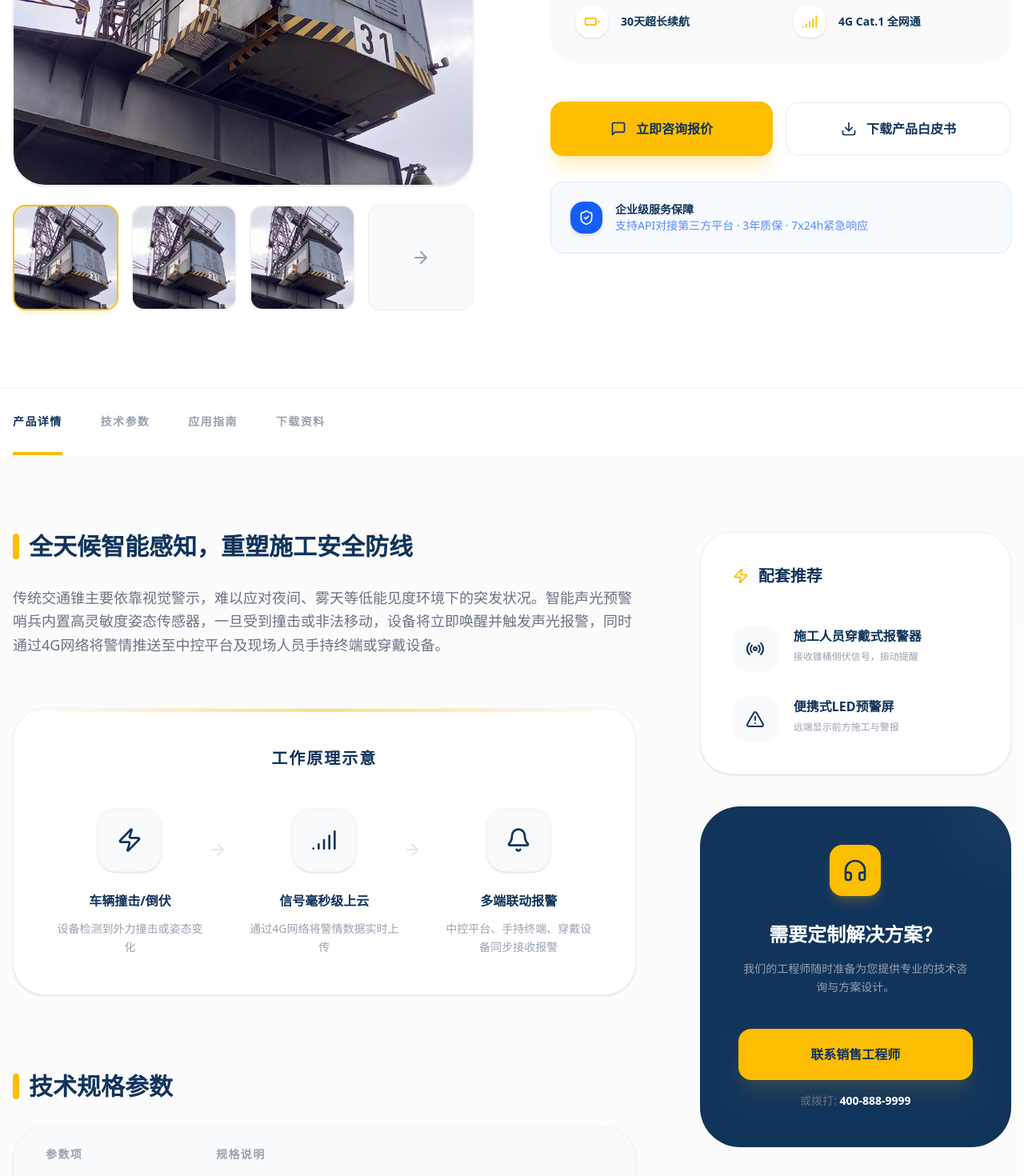
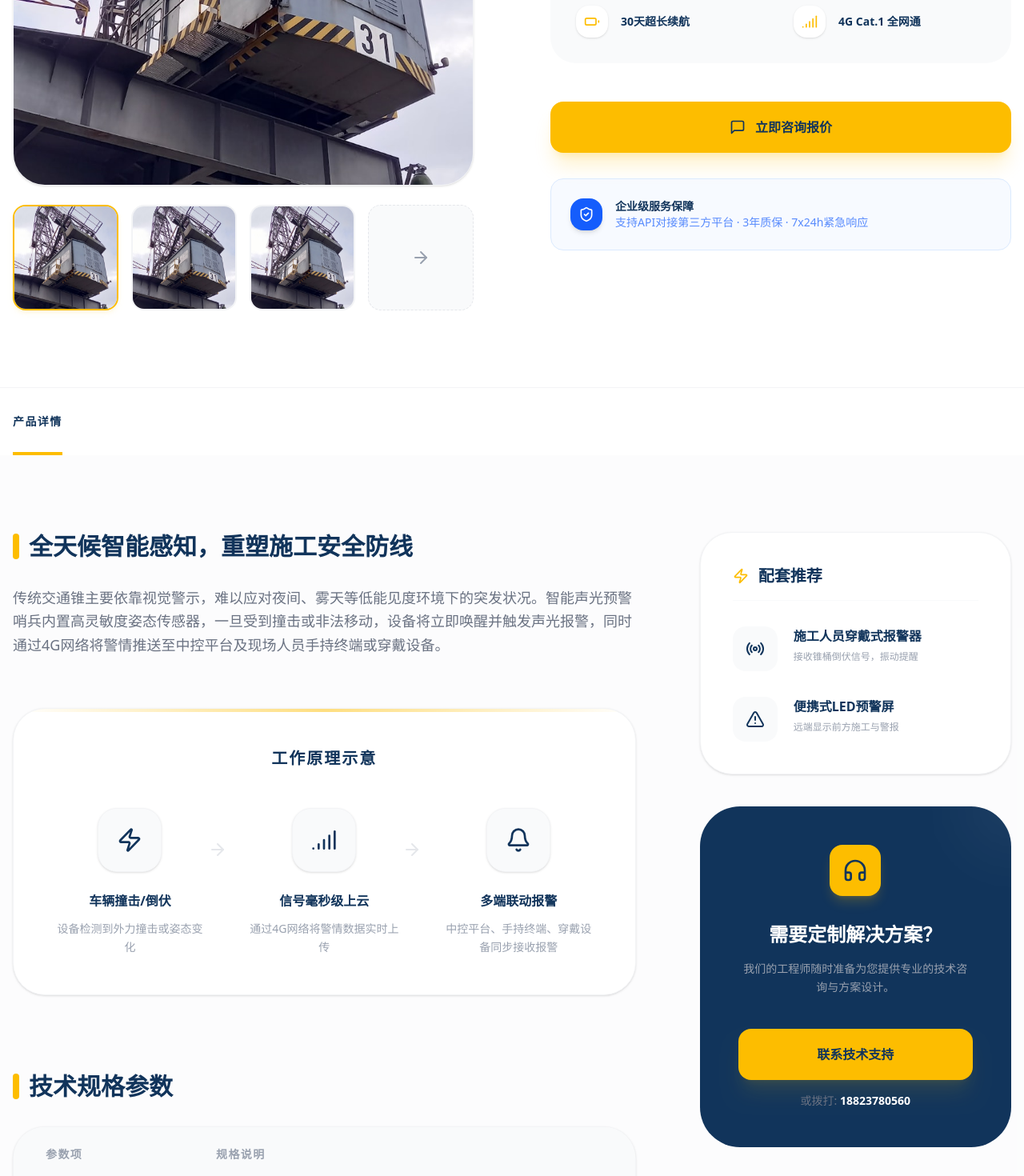
Before and after one commit to Will0253/zczk, a Next.js app: page /products/smart-sentinel in a window 1280 px wide. Shown: the part 740-2210 px from the top of the page at 80% size. Built offline with nearby package versions, Linux system fonts and the light colour scheme.

Commit message:
定稿产品中心页面

```diff
--- /dev/null
+++ b/components/sections/ContactCard.tsx
@@ -0,0 +1,38 @@
+import { Headphones } from 'lucide-react'
+import Link from 'next/link'
+
+interface ContactCardProps {
+  title?: string
+  description?: string
+  buttonText?: string
+  phone?: string
+}
+
+export function ContactCard({
+  title = '需要定制解决方案？',
+  description = '我们的工程师随时准备为您提供专业的技术咨询与方案设计。',
+  buttonText = '联系技术支持',
+  phone = '18823780560'
+}: ContactCardProps) {
+  return (
+    <div className="bg-[#11345b] p-12 rounded-[50px] text-white relative overflow-hidden group">
+      <div className="absolute top-0 right-0 w-32 h-32 bg-white/5 rounded-full -translate-y-1/2 translate-x-1/2 blur-2xl" />
+      <div className="relative z-10 text-center">
+        <div className="w-16 h-16 bg-[#fdbd00] rounded-2xl flex items-center justify-center mx-auto mb-8 shadow-lg shadow-[#fdbd00]/20 group-hover:scale-110 transition-transform">
+          <Headphones className="w-8 h-8 text-[#11345b]" />
+        </div>
+        <h4 className="text-2xl font-bold mb-4">{title}</h4>
+        <p className="text-gray-400 text-sm mb-10 leading-relaxed">{description}</p>
+        <div className="space-y-4">
+          <Link href="/contact" className="w-full py-5 bg-[#fdbd00] text-[#11345b] font-black rounded-2xl hover:bg-[#ffd700] transition-all shadow-xl shadow-[#fdbd00]/10 block text-center">
+            {buttonText}
+          </Link>
+          <div className="text-sm">
+            <span className="text-gray-500">或拨打: </span>
+            <a href={`tel:${phone}`} className="text-white font-bold hover:text-[#fdbd00]">{phone}</a>
+          </div>
+        </div>
+      </div>
+    </div>
+  )
+}
--- a/components/sections/ProductDetail.tsx
+++ b/components/sections/ProductDetail.tsx
@@ -5,6 +5,8 @@ import { ChevronRight, Star, Navigation, Bell, Battery, Signal, MessageSquare, D
 import { motion } from 'motion/react'
 import { useState } from 'react'
 import { ImageWithFallback } from '@/components/figma/ImageWithFallback'
+import { ProductRecommendations } from '@/components/sections/ProductRecommendations'
+import { ContactCard } from '@/components/sections/ContactCard'
 import type { Product } from '@/types/product'
 
 interface ProductDetailProps {
@@ -172,10 +174,6 @@ export function ProductDetail({ product }: ProductDetailProps) {
                 <MessageSquare className="w-5 h-5" />
                 <span>立即咨询报价</span>
               </Link>
-              <button className="flex-1 px-10 py-5 bg-white border-2 border-gray-100 text-[#11345b] font-black rounded-2xl hover:bg-gray-50 transition-all flex items-center justify-center gap-3">
-                <Download className="w-5 h-5" />
-                <span>下载产品白皮书</span>
-              </button>
             </div>
 
             <div className="mt-8 p-6 bg-blue-50/50 rounded-2xl flex items-center gap-4 border border-blue-100">
@@ -202,9 +200,6 @@ export function ProductDetail({ product }: ProductDetailProps) {
                 className={`py-8 text-sm font-black uppercase tracking-widest relative transition-colors ${activeTab === tab ? 'text-[#11345b]' : 'text-gray-400 hover:text-gray-600'}`}
               >
                 {tab === 'details' && '产品详情'}
-                {tab === 'specs' && '技术参数'}
-                {tab === 'guide' && '应用指南'}
-                {tab === 'download' && '下载资料'}
                 {activeTab === tab && (
                   <motion.div layoutId="activeTab" className="absolute bottom-0 left-0 right-0 h-1 bg-[#fdbd00]" />
                 )}
@@ -287,50 +282,10 @@ export function ProductDetail({ product }: ProductDetailProps) {
             <aside className="lg:w-1/3 space-y-10">
 
               {/* Recommendations */}
-              <div className="bg-white p-10 rounded-[40px] border border-gray-100 shadow-sm">
-                <h4 className="text-xl font-bold text-[#11345b] mb-8 pb-4 border-b border-gray-50 flex items-center gap-3">
-                  <Zap className="w-5 h-5 text-[#fdbd00]" />
-                  配套推荐
-                </h4>
-                <div className="space-y-8">
-                  {recommendations.map((item, i) => (
-                    <div key={i} className="group cursor-pointer">
-                      <div className="flex gap-5">
-                        <div className="w-14 h-14 bg-gray-50 rounded-2xl flex-shrink-0 flex items-center justify-center group-hover:bg-[#fdbd00]/10 transition-colors">
-                          <item.icon className="w-6 h-6 text-[#11345b]" />
-                        </div>
-                        <div>
-                          <h5 className="font-bold text-[#11345b] mb-1 group-hover:text-[#fdbd00] transition-colors">{item.title}</h5>
-                          <p className="text-xs text-gray-400 leading-relaxed">{item.desc}</p>
-                        </div>
-                      </div>
-                    </div>
-                  ))}
-                </div>
-              </div>
+              <ProductRecommendations recommendations={recommendations} />
 
               {/* Call to Action Card */}
-              <div className="bg-[#11345b] p-12 rounded-[50px] text-white relative overflow-hidden group">
-                <div className="absolute top-0 right-0 w-32 h-32 bg-white/5 rounded-full -translate-y-1/2 translate-x-1/2 blur-2xl" />
-                <div className="relative z-10 text-center">
-                  <div className="w-16 h-16 bg-[#fdbd00] rounded-2xl flex items-center justify-center mx-auto mb-8 shadow-lg shadow-[#fdbd00]/20 group-hover:scale-110 transition-transform">
-                    <Headphones className="w-8 h-8 text-[#11345b]" />
-                  </div>
-                  <h4 className="text-2xl font-bold mb-4">需要定制解决方案？</h4>
-                  <p className="text-gray-400 text-sm mb-10 leading-relaxed">
-                    我们的工程师随时准备为您提供专业的技术咨询与方案设计。
-                  </p>
-                  <div className="space-y-4">
-                    <Link href="/contact" className="w-full py-5 bg-[#fdbd00] text-[#11345b] font-black rounded-2xl hover:bg-[#ffd700] transition-all shadow-xl shadow-[#fdbd00]/10 block text-center">
-                      联系销售工程师
-                    </Link>
-                    <div className="text-sm">
-                      <span className="text-gray-500">或拨打: </span>
-                      <a href="tel:4008889999" className="text-white font-bold hover:text-[#fdbd00]">400-888-9999</a>
-                    </div>
-                  </div>
-                </div>
-              </div>
+              <ContactCard />
 
             </aside>
           </div>
--- /dev/null
+++ b/components/sections/ProductRecommendations.tsx
@@ -0,0 +1,37 @@
+import { Zap } from 'lucide-react'
+
+interface RecommendationItem {
+  icon: React.ComponentType<{ className?: string }>
+  title: string
+  desc: string
+}
+
+interface ProductRecommendationsProps {
+  recommendations: RecommendationItem[]
+}
+
+export function ProductRecommendations({ recommendations }: ProductRecommendationsProps) {
+  return (
+    <div className="bg-white p-10 rounded-[40px] border border-gray-100 shadow-sm">
+      <h4 className="text-xl font-bold text-[#11345b] mb-8 pb-4 border-b border-gray-50 flex items-center gap-3">
+        <Zap className="w-5 h-5 text-[#fdbd00]" />
+        配套推荐
+      </h4>
+      <div className="space-y-8">
+        {recommendations.map((item, i) => (
+          <div key={i} className="group cursor-pointer">
+            <div className="flex gap-5">
+              <div className="w-14 h-14 bg-gray-50 rounded-2xl flex-shrink-0 flex items-center justify-center group-hover:bg-[#fdbd00]/10 transition-colors">
+                <item.icon className="w-6 h-6 text-[#11345b]" />
+              </div>
+              <div>
+                <h5 className="font-bold text-[#11345b] mb-1 group-hover:text-[#fdbd00] transition-colors">{item.title}</h5>
+                <p className="text-xs text-gray-400 leading-relaxed">{item.desc}</p>
+              </div>
+            </div>
+          </div>
+        ))}
+      </div>
+    </div>
+  )
+}
--- a/components/sections/Solutions.tsx
+++ b/components/sections/Solutions.tsx
@@ -403,10 +403,6 @@ export function Solutions() {
                   <MessageSquare className="w-5 h-5" />
                   预约专家咨询
                 </Link>
-                <button className="w-full sm:w-auto px-10 py-5 bg-white/10 text-white font-black rounded-[32px] flex items-center justify-center gap-3 border border-white/20 hover:bg-white/20 transition-all">
-                  <Download className="w-5 h-5" />
-                  获取解决方案手册
-                </button>
               </div>
             </motion.div>
 
```
